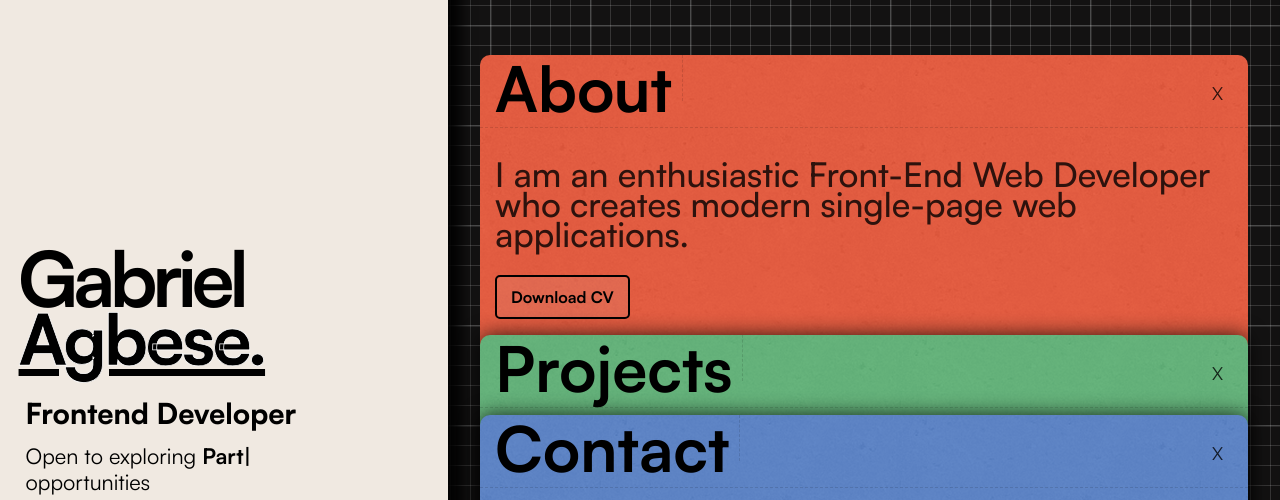
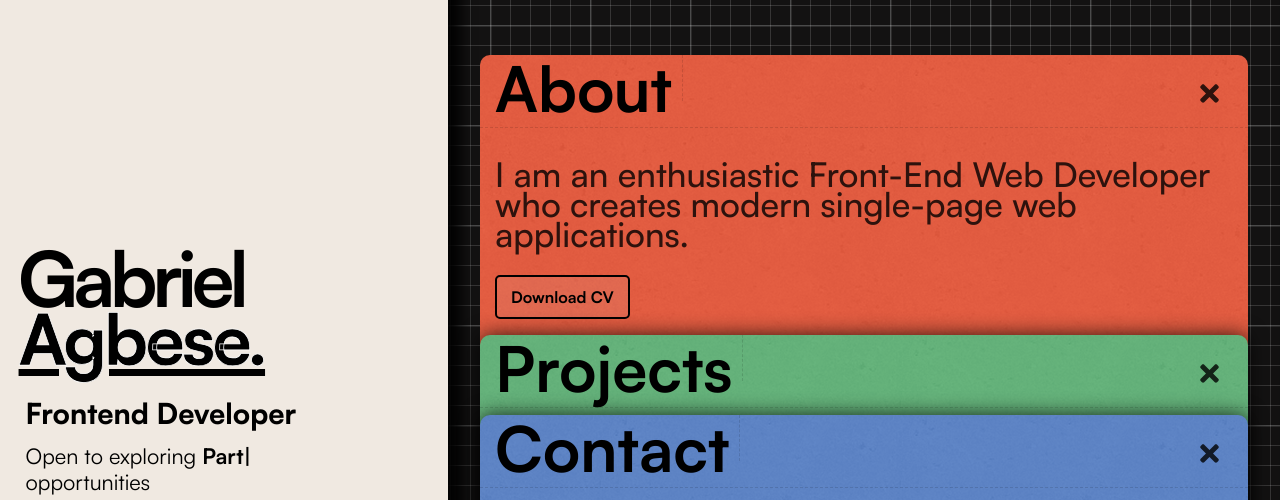
Before and after one commit to gabrielagbese/gridportnew, a Gatsby site: page / in a window 1280 px wide. Shown: the part 225-725 px from the top of the page. Built offline with nearby package versions, Linux system fonts and the light colour scheme; Gatsby itself is replaced by a stand-in of ours.

Commit message:
installed react icons, changed close from x

```diff
--- a/package.json
+++ b/package.json
@@ -19,7 +19,8 @@
     "prop-types": "^15.8.0",
     "react": "^17.0.1",
     "react-dom": "^17.0.1",
-    "react-helmet": "^6.1.0"
+    "react-helmet": "^6.1.0",
+    "react-icons": "^4.3.1"
   },
   "devDependencies": {
     "prettier": "^2.5.1"
--- a/src/components/cardcontainer.js
+++ b/src/components/cardcontainer.js
@@ -1,6 +1,7 @@
 import React from "react";
 import "./styles/style.css"
 import { gsap } from "gsap";
+import { FaTimes } from "react-icons/fa";
 
 
 export default function CardContainer(params) {
@@ -14,7 +15,7 @@ export default function CardContainer(params) {
                     <div onClick={() => {cardSelect(3)}}>
                         <p className="section-title">About</p>
                     </div>
-                    <p class="close" onClick={() => reverseTimelines(3)}>X</p>
+                    <p class="close" onClick={() => reverseTimelines(3)}><FaTimes /> </p>
                 </div>
                 <div className="content-body">
                     <p className="intro-text">I am an enthusiastic Front-End Web Developer who creates modern single-page web applications.</p>
@@ -26,7 +27,7 @@ export default function CardContainer(params) {
                     <div onClick={() => {cardSelect(2)}}>
                         <p className="section-title">Projects</p>
                     </div>
-                    <p class="close" onClick={() => reverseTimelines(2)}>X</p>
+                    <p className="close" onClick={() => reverseTimelines(2)} > <FaTimes /> </p>
                 </div>
                 <div className="content-body">
                     <p>lll</p>
@@ -37,7 +38,7 @@ export default function CardContainer(params) {
                     <div onClick={() => {cardSelect(1)}}>
                         <p className="section-title">Contact</p>
                     </div>
-                    <p class="close" onClick={() => reverseTimelines(1)}>X</p>
+                    <p class="close" onClick={() => reverseTimelines(1)}><FaTimes /> </p>
                 </div>
                 <div className="content-body">
                     <p>lll</p>
--- a/src/components/styles/style.scss
+++ b/src/components/styles/style.scss
@@ -396,6 +396,7 @@ u{
     margin: 15px;
     padding: 10px;
     height: 30px;
+    font-size: 1.5em;
     cursor: pointer;
     //background-color: pink;
 }
```
Also changed, not shown: src/components/styles/style.css, 2 other files.
